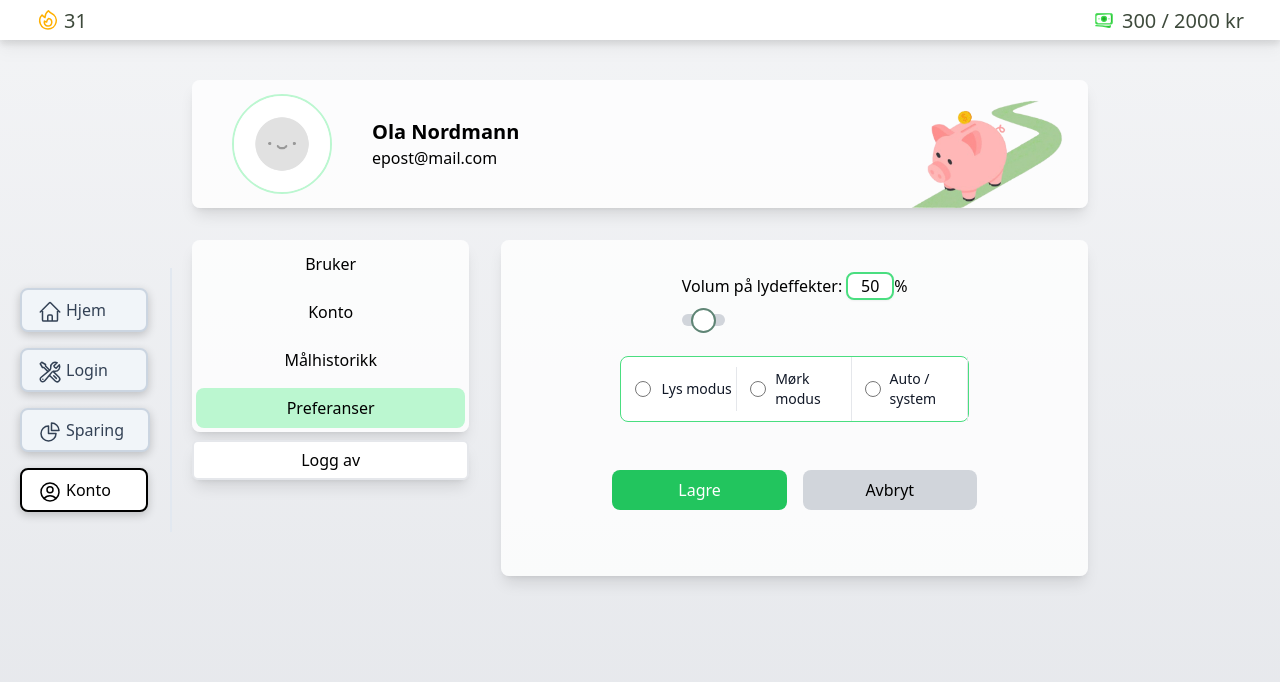
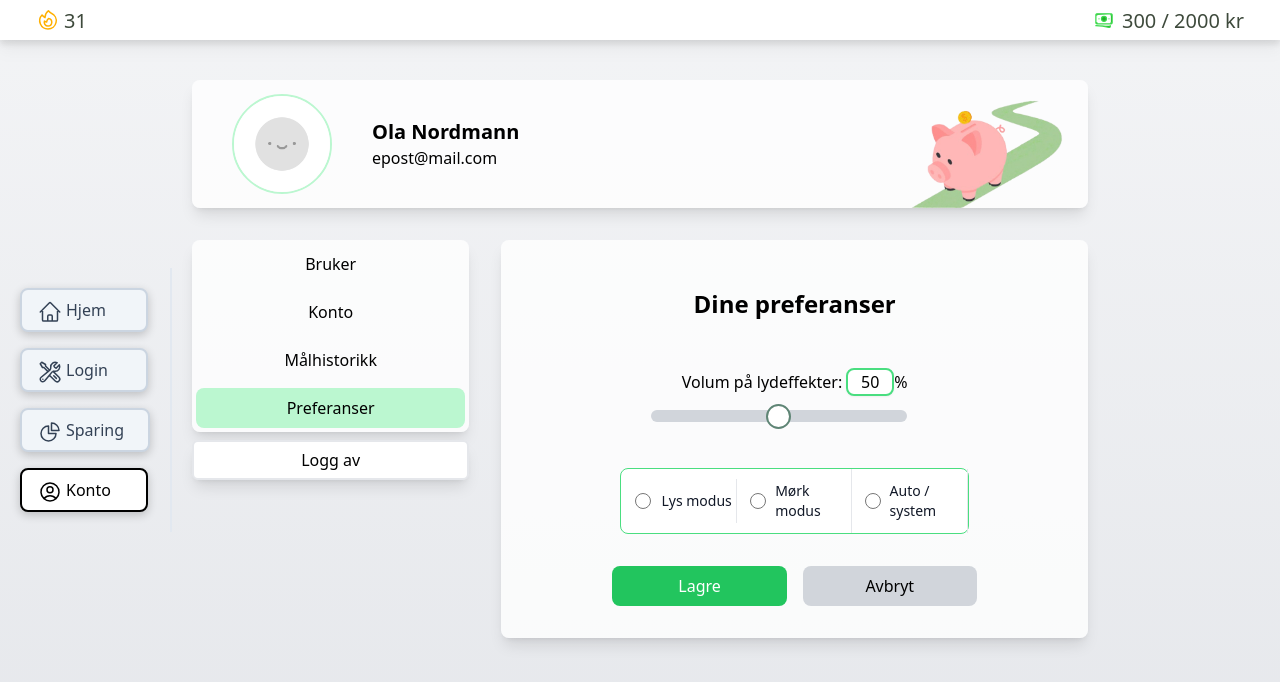
Before and after one commit to emilaastrom/Systemutvikling2-Frontend, a Next.js app: page /profile in a window 1280 px wide. Both pictures are taken after a click on the element "Preferanser". Shown: the top 682 px of the page. Built offline with nearby package versions, Linux system fonts and the light colour scheme.

Commit message:
preferences: Visual fixes for components in settings/preferences

```diff
--- a/src/app/components/settings/DarkModeToggle.tsx
+++ b/src/app/components/settings/DarkModeToggle.tsx
@@ -5,7 +5,7 @@ const DarkModeToggle = () => {
 
 
   return (
-    <div className="flex items-center mt-4">
+    <div className="flex justify-center items-center">
       <ul className="items-center w-2/3 md:w-auto text-sm font-medium border-green-400 text-gray-900 bg-white border rounded-lg sm:flex dark:bg-gray-700 dark:border-gray-600 dark:text-white">
         <li className="w-full border-b border-gray-200 sm:border-b-0 sm:border-r dark:border-gray-600 overflow-hidden ">
           <label className="flex items-center ps-3 w-full cursor-pointer">
--- a/src/app/components/settings/VolumeSlider.tsx
+++ b/src/app/components/settings/VolumeSlider.tsx
@@ -16,8 +16,8 @@ const VolumeControl = () => {
   };
 
   return (
-    <div>
-      <div className="dark:text-white">
+    <div className="flex justify-center items-center">
+      <div className="dark:text-white text-center">
         Volum på lydeffekter:
         <input
           type="text"
@@ -27,7 +27,7 @@ const VolumeControl = () => {
           placeholder="Sett volum (0-100)"
         />
         %
-        <div className="md:w-1/3 w-2/3 pr-8 py-2">
+        <div className="md:w-1/3 w-fill pr-8 py-2">
           <style>
             {`
         #volume-slider::-webkit-slider-thumb {
@@ -61,7 +61,7 @@ const VolumeControl = () => {
           <input
             type="range"
             id="volume-slider"
-            className="appearance-none w-full h-3 bg-gray-300 dark:bg-gray-700 rounded-md"
+            className="appearance-none w-64 h-3 bg-gray-300 dark:bg-gray-700 rounded-md"
             min="0"
             max="100"
             value={volumeValue}
--- a/src/app/profile/page.tsx
+++ b/src/app/profile/page.tsx
@@ -175,18 +175,21 @@ const Home: React.FC = () => {
         );
       case "Preferanser":
         return (
-          <div className="ml-8 m-8 w-fill dark:bg-slate-600 ">
+          <div className="ml-8 m-8 w-fill dark:bg-slate-600 mt-12">
+            <div className="font-semibold text-center text-2xl mt-5 mx-5">
+              Dine preferanser
+            </div>
             <div className="flex flex-col items-center justify-center">
-              <div className="">
+              <div className="pt-12">
                 <VolumeSlider />
               </div>
 
-              <div id="darkModeToggle" className="w-2/3 md:w-fill ">
+              <div id="darkModeToggle" className="w-2/3 md:w-fill mt-8">
                 <DarkModeToggle />
               </div>
             </div>
 
-            <div className="flex items-center justify-center space-x-4 pt-12">
+            <div className="flex items-center justify-center space-x-4 pt-8">
               <button className="bg-green-500 hover:bg-green-600 dark:bg-green-700 text-white rounded-lg p-2 border-green-600 w-1/3">
                 Lagre
               </button>
```
